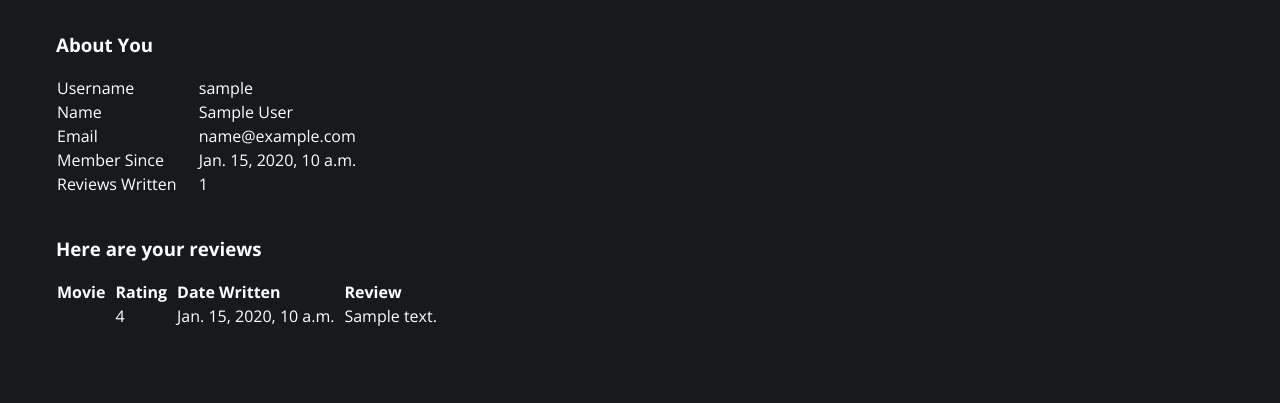
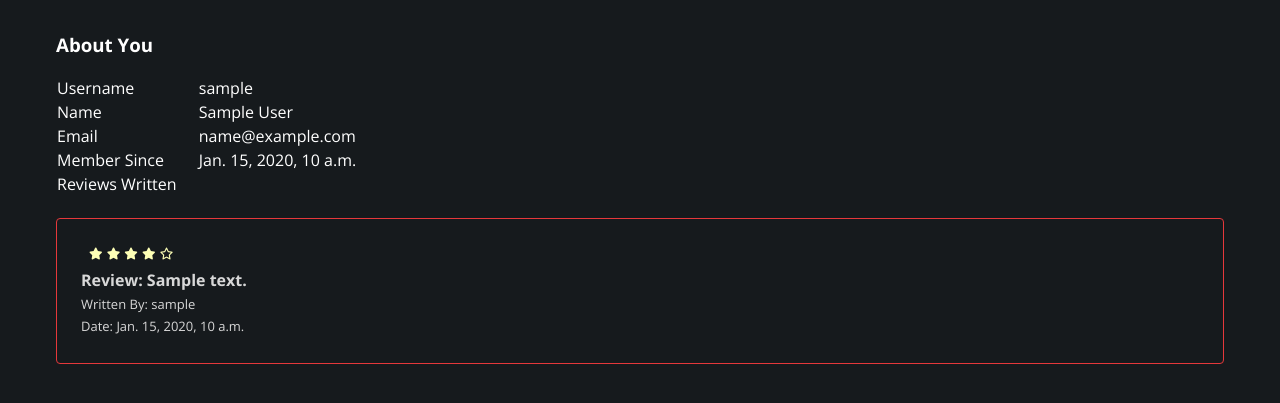
Before and after one commit to supriyasavaram/mcu, a Django app: page /profile in a window 1280 px wide. Shown: the part 141-544 px from the top of the page. Run offline with Django 3.2, Linux system fonts and the light colour scheme; a user stored in the database is signed in; tables that the repository leaves empty hold one stand-in row (values such as "Sample post"); parts of the project's set-up code (start-up, migrations or seed data) failed here and were passed over; some libraries are stand-ins or nearby versions.

Commit message:
Fixed Write a Review
Needs Profile to be touched up + Reviews written for everyone

```diff
--- a/mcu_site/forms.py
+++ b/mcu_site/forms.py
@@ -23,6 +23,6 @@
 class CreateReviewForm(forms.ModelForm):
     class Meta:
         title=forms.ModelChoiceField(Movie.objects.all())
-        author_id=title=forms.ModelChoiceField(User.objects.all())
+        author_id=forms.ModelChoiceField(User.objects.all())
         model = Review
         fields = ['title','stars','review_text','author']
--- a/mcu_site/templates/profile.html
+++ b/mcu_site/templates/profile.html
@@ -1,5 +1,9 @@
 {% extends 'base.html' %}
 {% load static %}
+
+ {% block stylesheets %}
+  <link rel="stylesheet" type="text/css" href="{% static 'reviews.css' %}">
+  {% endblock %}
 
 {% block title %}MCU Reviews - {{ user.username }}'s Profile{% endblock %}
 
@@ -30,29 +34,50 @@
         </tr>
         </table>
         <br>
-        {% if reviews %}
-            <h3>Here are your reviews</h3>
-            <table>
-            <th>Movie&ensp;</th>
-            <th>Rating&ensp;</th>
-            <th>Date Written&ensp;</th>
-            <th>Review&ensp;</th>
-            <!--<th>Author</th>-->
-            {% for review in reviews %}
-                <!--{% if review.author == user%}-->
-                <tr>
-                    <td>{{ review.title }}&ensp;</td>
-                    <td>{{ review.stars }}&ensp;</td>
-                    <td>{{ review.date_written }}&ensp;</td>
-                    <td>{{ review.review_text }}&ensp;</td>
-                    <!--<td>{{ review.author }}</td>-->
-                </tr>
-                <!--{% endif %}!-->
+        {%for review, star in reviews%}
+                    <div class="review-detail">
+                        <div class="row">
+
+                            <div class="title">{{ review.title }}</div>
+                             <div class="stars">
+
+                                        {% for star_list in star %}
+                                        {% if star_list == "Whole" %}
+                                        <i class="fas fa-star fa-xs"></i>
+                                        {% elif star_list == "Half" %}
+                                        <i class="fas fa-star-half-alt fa-xs"></i>
+                                        {% else %}
+                                        <i class="far fa-star fa-xs"></i>
+                                        {% endif %}
+                                        {% endfor %}
+
+                            </div>
+                        </div>
+                        <div class="review">
+                            Review: {{ review.review_text }}
+                        </div>
+
+                        <div class="author">
+                            Written By: {{ review.author }}
+                        </div>
+                        <div class="date">
+                            Date: {{ review.date_written }}
+                        </div>
 
 
-            {% endfor %}
-            </table>
-        {% endif %}
+                    </div>
+
+
+                    {% comment %} <tr>
+                        {% if not movie %}
+                            <td>{{ review.title }}&ensp;</td>
+                        {% endif %}
+                        <td>{{ review.stars }}&ensp;</td>
+                        <td>{{ review.date_written }}&ensp;</td>
+                        <td>{{ review.review_text }}&ensp;</td>
+                        <td>{{ review.author }}&ensp;</td>
+                    </tr> {% endcomment %}
+                {% endfor %}
     {% else %}
         No one is logged in at the moment.
     {% endif %}
--- a/mcu_site/templates/submit_review.html
+++ b/mcu_site/templates/submit_review.html
@@ -19,7 +19,7 @@
                     <option disabled="true" selected>--Select Movie--</option>
                 {% endif %}
                 {% for results in movies%}
-                <option value={{results.title}}>{{results.title}} {{results.year}}
+                <option value="{{results.title}}">{{results.title}} {{results.year}}
                 {% comment %} <input type="hidden" name="title" id="title" class="form-input" value="{{results.id}}"> {% endcomment %}
                 </options>
                 {%endfor%}
--- a/mcu_site/views.py
+++ b/mcu_site/views.py
@@ -51,7 +51,7 @@
     counter=0
     for movi in mvs:
         for rev in all_reviews:
-            if movi['id']==rev.title_id:
+            if movi['title']==rev.title_id:
                 temp+=rev.stars
                 counter+=1
         if counter!=0:
@@ -75,7 +75,6 @@
         rows = cursor.description
         all_people= [{rows[index][0]:row for index, row in enumerate(value)} for value in cursor.fetchall()]
     zipstuff=zip(all_movies,calculate_stars(all_movies))
-    print(all_people)
     context = {
         'movies': zipstuff,
         #'stars': calculate_stars(all_movies) #format_stars(4.5)
@@ -176,8 +175,9 @@
                 form.save()
 
             context = {'error': 'created review'}
+            print("form made")
         else:
-
+            print("failed")
             context = {'form': form}
     return render(request, 'submit_review.html', {"movies": results, "movie":movie})
 
@@ -188,9 +188,14 @@
     with connection.cursor() as cursor:
         cursor.execute('SELECT COUNT(id) FROM mcu_site_review WHERE author_id=%s', [request.user.id])
         reviews_count = cursor.fetchone()[0] #this can be done easily because of Django html builtins, but using SQL seems more appropriate
+    #movie_reviews = Review.objects.raw('SELECT * FROM mcu_site_review WHERE author_id=%s', [request.user.id])
+    #movie = Movie.objects.raw('SELECT id, title, year FROM mcu_site_movie WHERE id=%s LIMIT 1', [m_id])[0]
+
+    zipstuff=zip(user_reviews,stars_reviews(user_reviews))
     context = {
-        'reviews': user_reviews,
-        'reviews_count': reviews_count,
+        'reviews': zipstuff
+        # 'reviews_count': reviews_count,
+
     }
     return render(request, 'profile.html', context)
 
```
